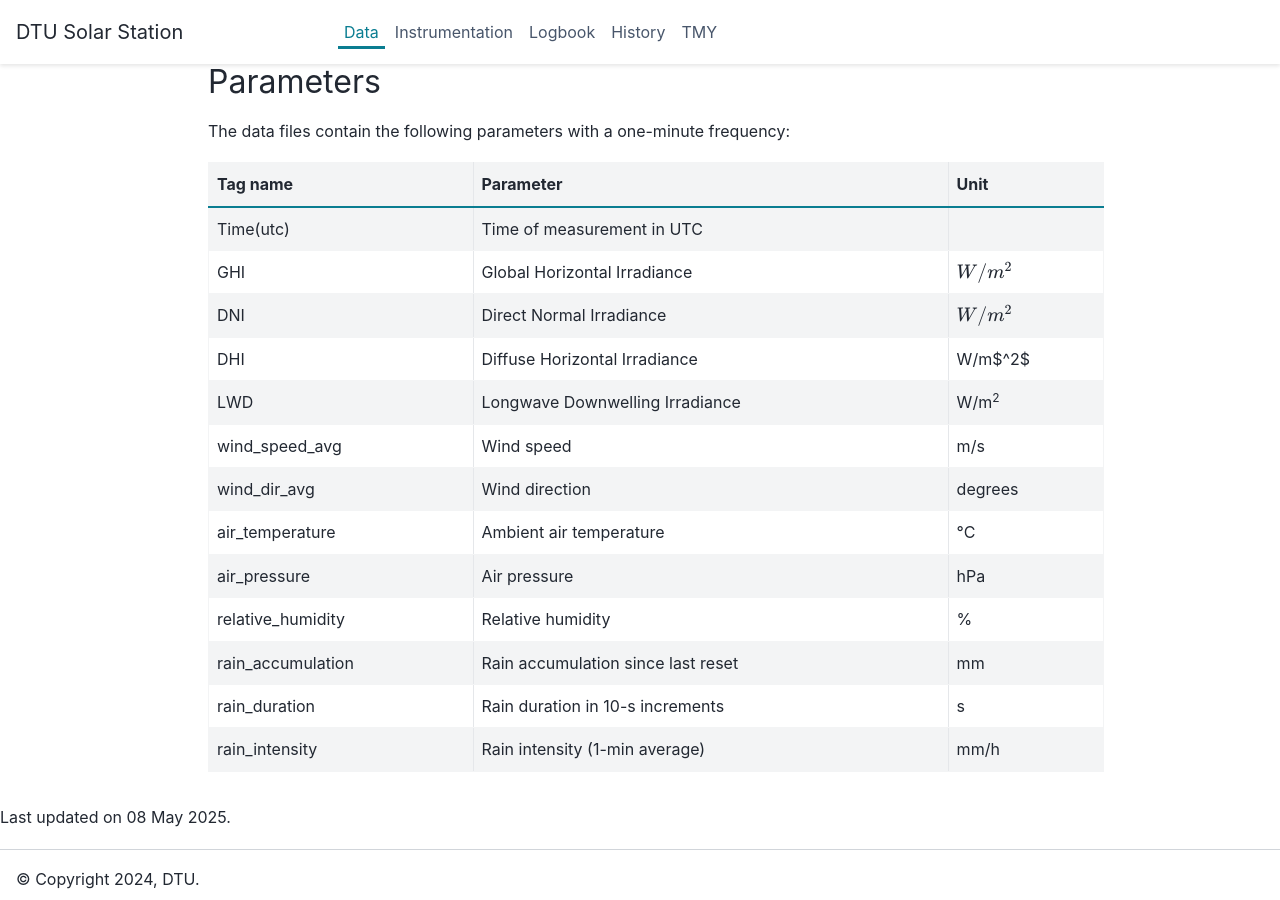
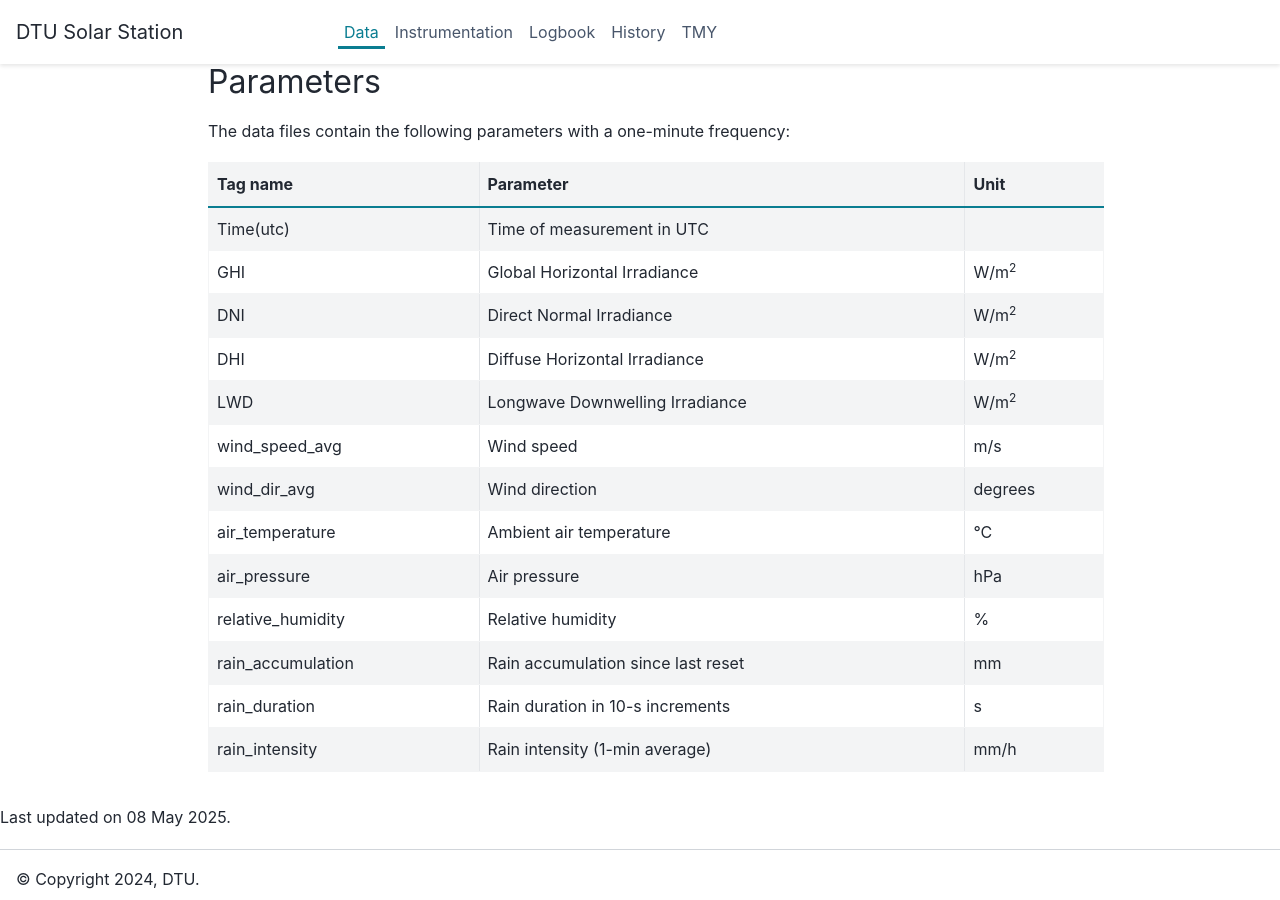
Before and after one commit to AssessingSolar/dtu_solar_station, a Sphinx documentation site: the page built from docs/data.md, in a window 1280 px wide and 900 px high, scrolled down 773 px. Built offline with Sphinx 7.4.7 and the PyData theme 0.15.4, drawn with Linux system fonts in a browser that asks for light colours; some of the changed lines change nothing that is shown.

Commit message:
Update unit formatting superscript

```diff
--- a/docs/data.md
+++ b/docs/data.md
@@ -11,9 +11,9 @@ The data files contain the following parameters with a one-minute frequency:
 | Tag name          | Parameter                          | Unit            |
 | ----------------- | ---------------------------------- | --------------- |
 | Time(utc)         | Time of measurement in UTC         |                 |
-| GHI               | Global Horizontal Irradiance       | {math}`W/m^2`   |
-| DNI               | Direct Normal Irradiance           | {math}`W/m^2`   |
-| DHI               | Diffuse Horizontal Irradiance      | W/m$^2$         |
+| GHI               | Global Horizontal Irradiance       | W/m<sup>2</sup> |
+| DNI               | Direct Normal Irradiance           | W/m<sup>2</sup> |
+| DHI               | Diffuse Horizontal Irradiance      | W/m<sup>2</sup> |
 | LWD               | Longwave Downwelling Irradiance    | W/m<sup>2</sup> |
 | wind_speed_avg    | Wind speed                         | m/s             |
 | wind_dir_avg      | Wind direction                     | degrees         |
```
